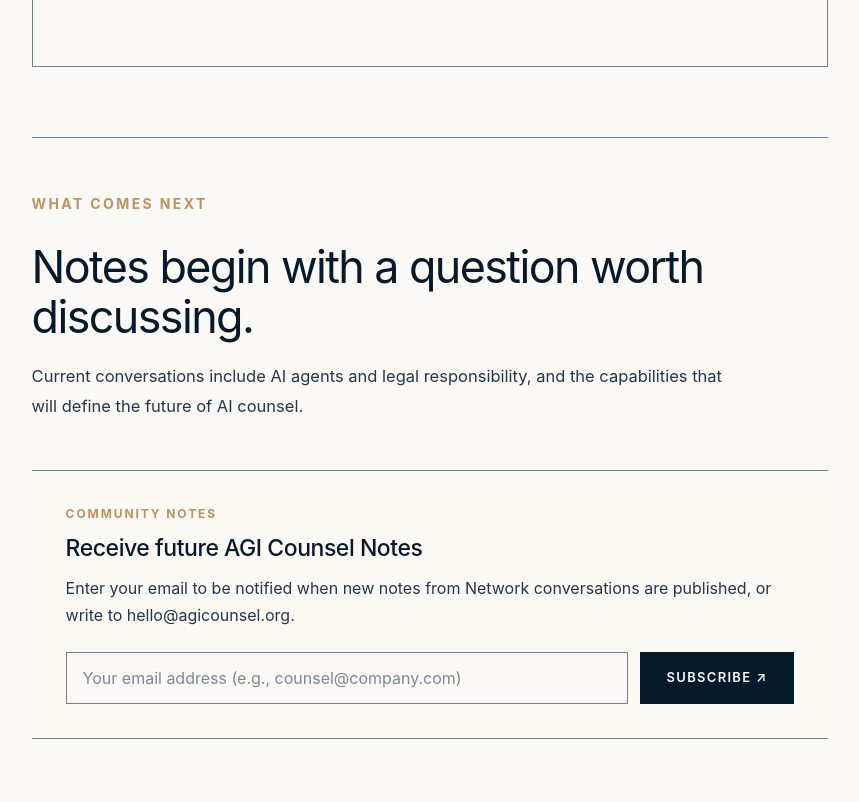
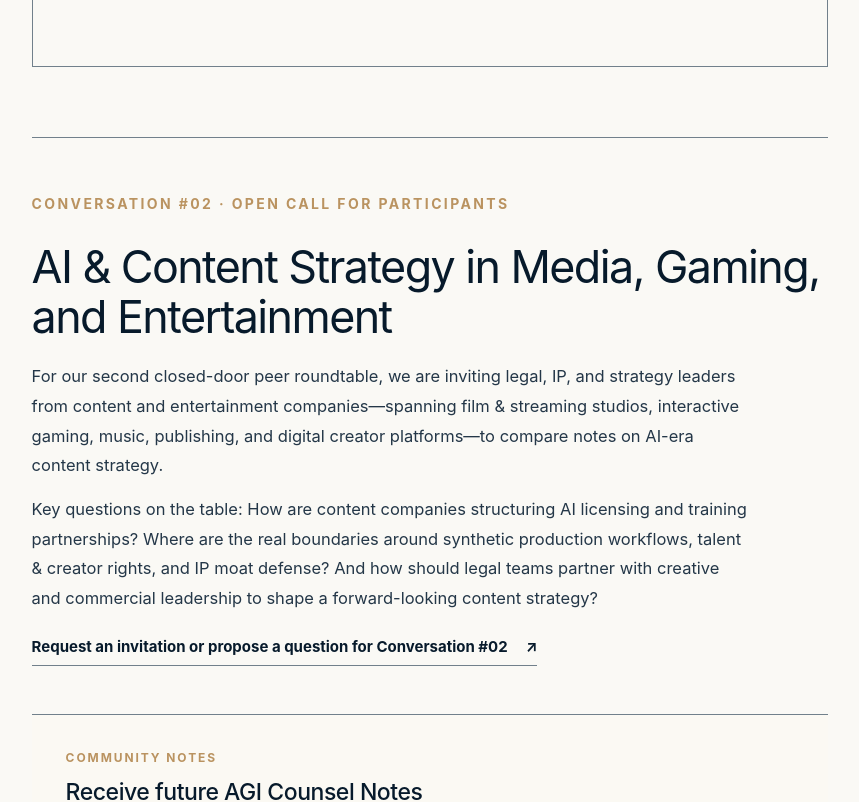
Before and after one commit to steveny1989/agicounsel, a Next.js app: page /notes in a window 1280 px wide. Shown: the part 1680-2482 px from the top of the page, without its empty margins (362-1221 px from the left). Built offline with nearby package versions, Linux system fonts and the light colour scheme; no server answers.

Commit message:
feat(conversation-02): announce Conversation #02 inviting content & entertainment companies on AI content strategy

```diff
--- a/app/notes/ai-native-legal-department/page.tsx
+++ b/app/notes/ai-native-legal-department/page.tsx
@@ -277,9 +277,17 @@
           </p>
 
           <div className="article-callout">
-            <strong>A Strategic Inquiry for the Next Conversation</strong>
+            <strong>Conversation #02 · Open Call for Content &amp; Entertainment Leaders</strong>
             <p>
-              If granted the mandate to construct an enterprise legal department from absolute zero today with zero technical and organizational debt, which single workflow would you re-engineer around autonomous agents first—and why?
+              Our second closed-door peer roundtable will bring together legal, IP, and strategy leaders from content and entertainment companies (film, streaming, gaming, music, publishing, and creator platforms) to examine <strong>AI-era content strategy</strong>—from licensing frameworks and synthetic production workflows to IP moat defense and talent partnerships.
+            </p>
+            <p style={{ marginTop: '18px' }}>
+              <a
+                href="mailto:hello@agicounsel.org?subject=Conversation%20%2302%20%E2%80%94%20Content%20%26%20Entertainment%20Strategy%20Roundtable&body=Organization%20%2F%20Sector%20(e.g.%2C%20Film%2C%20Streaming%2C%20Gaming%2C%20Music%2C%20Publishing%2C%20Platform)%3A%0A%0ARole%3A%0A%0AWhat%20content%20strategy%20question%20or%20perspective%20would%20you%20most%20like%20to%20explore%20with%20peers%3F%0A"
+                style={{ color: '#ba9360', fontWeight: 700, borderBottom: '1px solid #ba9360', paddingBottom: '4px' }}
+              >
+                Request an invitation or nominate a peer for Conversation #02 ↗
+              </a>
             </p>
           </div>
 
--- a/app/notes/page.tsx
+++ b/app/notes/page.tsx
@@ -101,12 +101,21 @@
             </p>
             <strong>Read the note &amp; listen to the Deep Dive →</strong>
           </a>
-          <div className="notes-context">
-            <p className="kicker">What comes next</p>
-            <h2>Notes begin with a question worth discussing.</h2>
+          <div className="notes-context" id="conversation-02">
+            <p className="kicker">Conversation #02 · Open Call for Participants</p>
+            <h2>AI &amp; Content Strategy in Media, Gaming, and Entertainment</h2>
             <p>
-              Current conversations include AI agents and legal responsibility, and the capabilities that will define the future of AI counsel.
+              For our second closed-door peer roundtable, we are inviting legal, IP, and strategy leaders from content and entertainment companies—spanning film &amp; streaming studios, interactive gaming, music, publishing, and digital creator platforms—to compare notes on AI-era content strategy.
             </p>
+            <p style={{ marginTop: '14px' }}>
+              Key questions on the table: How are content companies structuring AI licensing and training partnerships? Where are the real boundaries around synthetic production workflows, talent &amp; creator rights, and IP moat defense? And how should legal teams partner with creative and commercial leadership to shape a forward-looking content strategy?
+            </p>
+            <a
+              className="note-link"
+              href="mailto:hello@agicounsel.org?subject=Conversation%20%2302%20%E2%80%94%20Content%20%26%20Entertainment%20Strategy%20Roundtable&body=Organization%20%2F%20Sector%20(e.g.%2C%20Film%2C%20Streaming%2C%20Gaming%2C%20Music%2C%20Publishing%2C%20Platform)%3A%0A%0ARole%3A%0A%0AWhat%20content%20strategy%20question%20or%20perspective%20would%20you%20most%20like%20to%20explore%20with%20peers%3F%0A"
+            >
+              Request an invitation or propose a question for Conversation #02 <span>↗</span>
+            </a>
           </div>
           <div id="subscribe-notes" style={{ marginTop: '48px' }}>
             <NetworkBriefingForm locale="en" />
--- a/app/page.tsx
+++ b/app/page.tsx
@@ -13,15 +13,15 @@
 
 const discussions = [
   {
-    title: 'Building an AI-Native Legal Department',
+    title: 'Note #01 — Building an AI-Native Legal Department',
     href: '/notes/ai-native-legal-department/',
   },
   {
-    title: 'AI Agents & Legal Responsibility',
-    href: '/notes/',
+    title: 'Conversation #02 — Content Strategy & IP for Media and Entertainment Companies (Now Convening)',
+    href: '/notes/#conversation-02',
   },
   {
-    title: 'The Future of AI Counsel',
+    title: 'AI Agents & Legal Responsibility',
     href: '/notes/',
   },
 ];
--- a/app/zh/notes/ai-native-legal-department/page.tsx
+++ b/app/zh/notes/ai-native-legal-department/page.tsx
@@ -277,9 +277,17 @@
           </p>
 
           <div className="article-callout">
-            <strong>留给下一场对话的核心设问</strong>
+            <strong>第二期闭门对话召集 · 聚焦内容与文娱产业的 AI 内容战略</strong>
             <p>
-              如果今天允许你彻底清空技术与组织债务，从零搭建一家跨国企业的法务部门，你会最先围绕哪一个业务场景重新设计人机协作工作流？为什么？
+              AGI Counsel Network 第二场闭门同行研讨将聚焦<strong>内容与娱乐企业</strong>（影视与流媒体、互动游戏、音乐出版、短视频平台及全球泛娱乐 IP 机构），共同探讨生成式 AI 浪潮下的<strong>内容战略演进、IP 语料授权与联合开发、合成制作工作流合规，以及创作者与艺人合作边界</strong>。
+            </p>
+            <p style={{ marginTop: '18px' }}>
+              <a
+                href="mailto:hello@agicounsel.org?subject=%E7%AC%AC%E4%BA%8C%E6%9C%9F%E9%97%AD%E9%97%A8%E5%AF%B9%E8%AF%9D%E2%80%94%E2%80%94%E6%96%87%E5%A8%B1%E4%B8%8E%E5%86%85%E5%AE%B9%E6%88%98%E7%95%A5%E6%8A%A5%E5%90%8D&body=%E6%89%80%E5%9C%A8%E6%9C%BA%E6%9E%84%20%2F%20%E7%BB%86%E5%88%86%E9%A2%86%E5%9F%9F%EF%BC%88%E5%A6%82%E5%BD%B1%E8%A7%86%E3%80%81%E6%B5%81%E5%AA%92%E4%BD%93%E3%80%81%E6%B8%B8%E6%88%8F%E3%80%81%E9%9F%B3%E4%B9%90%E3%80%81%E5%87%BA%E7%89%88%E3%80%81%E5%86%85%E5%AE%B9%E5%B9%B3%E5%8F%B0%EF%BC%89%EF%BC%9A%0A%0A%E8%81%8C%E5%8A%A1%EF%BC%9A%0A%0A%E6%82%A8%E6%9C%80%E5%B8%8C%E6%9C%9B%E5%9C%A8%E7%AC%AC%E4%BA%8C%E6%9C%9F%E9%97%AD%E9%97%A8%E4%BC%9A%E4%B8%AD%E4%B8%8E%E5%90%8C%E8%A1%8C%E6%8E%A2%E8%AE%A8%E7%9A%84%E3%80%8CAI%20%E5%86%85%E5%AE%B9%E6%88%98%E7%95%A5%E3%80%8D%E9%97%AE%E9%A2%98%EF%BC%9A%0A"
+                style={{ color: '#ba9360', fontWeight: 700, borderBottom: '1px solid #ba9360', paddingBottom: '4px' }}
+              >
+                申请参与第二场闭门对话或推荐文娱内容企业同行 ↗
+              </a>
             </p>
           </div>
 
--- a/app/zh/notes/page.tsx
+++ b/app/zh/notes/page.tsx
@@ -99,10 +99,21 @@
             </p>
             <strong>阅读深度笔记 &amp; 收听音频导读 →</strong>
           </a>
-          <div className="notes-context">
-            <p className="kicker">接下来</p>
-            <h2>每一篇笔记，都始于一个值得讨论的问题。</h2>
-            <p>当前议题包括 AI 智能体与法律责任，以及未来 AI 法律人需要具备的关键能力。</p>
+          <div className="notes-context" id="conversation-02">
+            <p className="kicker">第二场闭门对话 · 参会嘉宾与议题召集</p>
+            <h2>文娱与内容企业的 AI 内容战略：IP 资产、商业授权与创作重构</h2>
+            <p>
+              第二期闭门同行研讨将聚焦<strong>内容与娱乐产业</strong>（涵盖影视与流媒体、互动游戏、音乐与出版、短视频平台及全球泛娱乐 IP 机构）。我们诚挚邀请文娱内容产业的法务负责人、IP 战略官与业务决策者共同探讨 AI 时代的内容战略演进。
+            </p>
+            <p style={{ marginTop: '14px' }}>
+              核心探讨议题包括：内容企业如何构建进可攻、退可守的 AI 语料授权与联合开发机制？生成式工作流全面介入影视与游戏制作后，核心 IP 护城河、创作者与艺人权益边界如何重塑？法务团队又该如何从“合规守门人”升级为驱动公司内容战略与新型商业化交易的共同架构师？
+            </p>
+            <a
+              className="note-link"
+              href="mailto:hello@agicounsel.org?subject=%E7%AC%AC%E4%BA%8C%E6%9C%9F%E9%97%AD%E9%97%A8%E5%AF%B9%E8%AF%9D%E2%80%94%E2%80%94%E6%96%87%E5%A8%B1%E4%B8%8E%E5%86%85%E5%AE%B9%E6%88%98%E7%95%A5%E6%8A%A5%E5%90%8D&body=%E6%89%80%E5%9C%A8%E6%9C%BA%E6%9E%84%20%2F%20%E7%BB%86%E5%88%86%E9%A2%86%E5%9F%9F%EF%BC%88%E5%A6%82%E5%BD%B1%E8%A7%86%E3%80%81%E6%B5%81%E5%AA%92%E4%BD%93%E3%80%81%E6%B8%B8%E6%88%8F%E3%80%81%E9%9F%B3%E4%B9%90%E3%80%81%E5%87%BA%E7%89%88%E3%80%81%E5%86%85%E5%AE%B9%E5%B9%B3%E5%8F%B0%EF%BC%89%EF%BC%9A%0A%0A%E8%81%8C%E5%8A%A1%EF%BC%9A%0A%0A%E6%82%A8%E6%9C%80%E5%B8%8C%E6%9C%9B%E5%9C%A8%E7%AC%AC%E4%BA%8C%E6%9C%9F%E9%97%AD%E9%97%A8%E4%BC%9A%E4%B8%AD%E4%B8%8E%E5%90%8C%E8%A1%8C%E6%8E%A2%E8%AE%A8%E7%9A%84%E3%80%8CAI%20%E5%86%85%E5%AE%B9%E6%88%98%E7%95%A5%E3%80%8D%E9%97%AE%E9%A2%98%EF%BC%9A%0A"
+            >
+              申请参与第二场闭门对话或推荐文娱同行 <span>↗</span>
+            </a>
           </div>
           <div id="subscribe-notes-zh" style={{ marginTop: '48px' }}>
             <NetworkBriefingForm locale="zh" />
--- a/app/zh/page.tsx
+++ b/app/zh/page.tsx
@@ -13,15 +13,15 @@
 
 const discussions = [
   {
-    title: '构建 AI 原生法务部门',
+    title: 'Note #01 — 构建 AI 原生法务部门',
     href: '/zh/notes/ai-native-legal-department/',
   },
   {
-    title: 'AI 智能体与法律责任',
-    href: '/zh/notes/',
+    title: '第二期对话召集 — 文娱与内容企业的 AI 内容战略与 IP 商业化',
+    href: '/zh/notes/#conversation-02',
   },
   {
-    title: 'AI 法律人的未来',
+    title: 'AI 智能体与法律责任',
     href: '/zh/notes/',
   },
 ];
```
